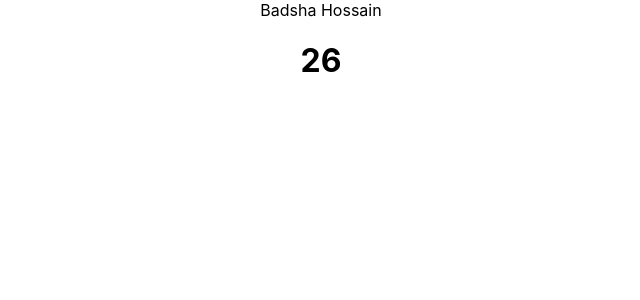
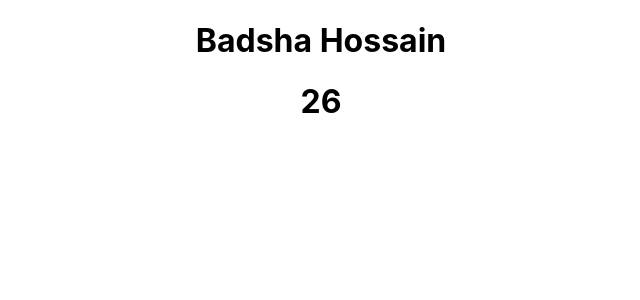
Before and after one commit to badshab454/React-Course, a React (Create React App) app: page / in a window 1280 px wide. Shown: the top 300 px of the page, without its empty margins (319-959 px from the left). Built offline with nearby package versions, Linux system fonts and the light colour scheme.

Commit message:
props and pops

```diff
--- a/src/components/Student.js
+++ b/src/components/Student.js
@@ -1,9 +1,9 @@
 
 
-const Student = (props) => {
+const Student = ({name, age}) => {
   return (
-    <div>{props.name}
-    <h1>{props.age}</h1>
+    <div><h1>{name}</h1>
+    <h1>{age}</h1>
     </div>
   )
 }
```
